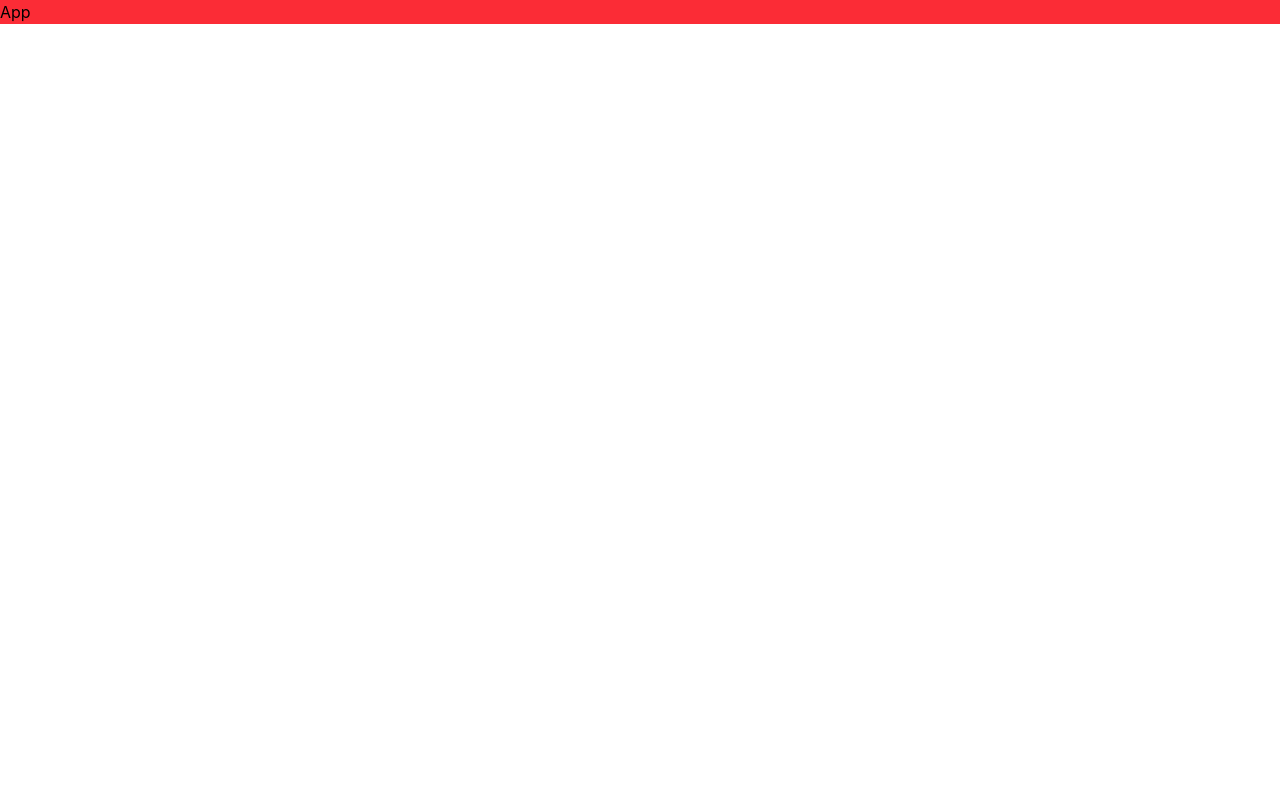
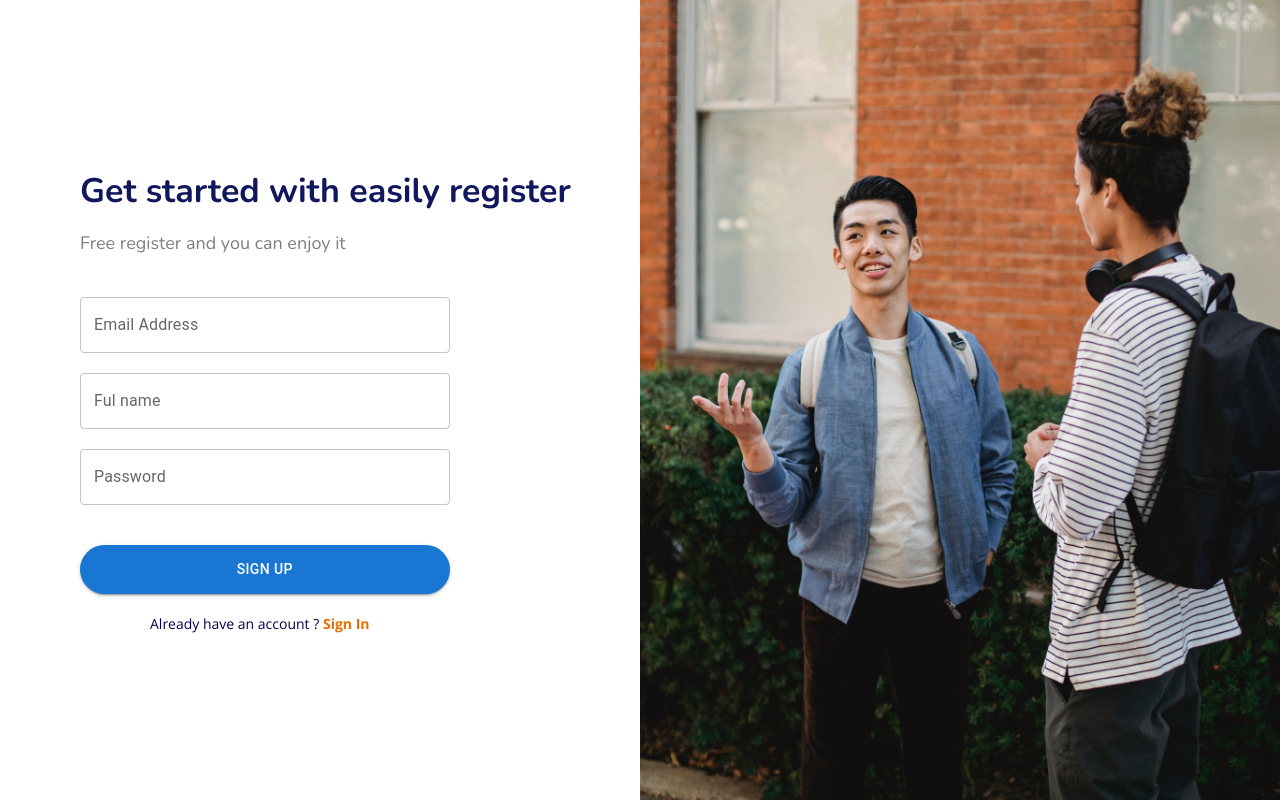
Before and after one commit to mdashikurrahmanmern/Mini-Adda-Chat, a React (Vite) app: page / in a window 1280 px wide. Built offline with nearby package versions, Linux system fonts and the light colour scheme.

Commit message:
feat: add registration part

```diff
--- a/index.html
+++ b/index.html
@@ -4,6 +4,8 @@
     <meta charset="UTF-8" />
     <link rel="icon" type="image/svg+xml" href="/favicon.svg" />
     <meta name="viewport" content="width=device-width, initial-scale=1.0" />
+    <link href="https://fonts.googleapis.com/css2?family=Nunito:ital,wght@0,200..1000;1,200..1000&display=swap" rel="stylesheet">
+    <link href="https://fonts.googleapis.com/css2?family=Open+Sans:ital,wght@0,300..800;1,300..800&display=swap" rel="stylesheet">
     <title>adda-chat</title>
   </head>
   <body>
--- a/package.json
+++ b/package.json
@@ -10,9 +10,13 @@
     "preview": "vite preview"
   },
   "dependencies": {
+    "@emotion/react": "^11.14.0",
+    "@emotion/styled": "^11.14.1",
+    "@mui/material": "^9.4.0",
     "@tailwindcss/vite": "^4.3.3",
     "react": "^19.2.8",
     "react-dom": "^19.2.8",
+    "react-router-dom": "^7.18.4",
     "tailwindcss": "^4.3.3"
   },
   "devDependencies": {
--- a/src/App.jsx
+++ b/src/App.jsx
@@ -1,8 +1,27 @@
 import React from 'react'
+import {
+  createRoutesFromElements,
+  createBrowserRouter,
+  Route,
+  RouterProvider,
+} from "react-router-dom";
+import Registration from './pages/Registration'
+import Login from './pages/Login'
+
+
+const router = createBrowserRouter(
+  createRoutesFromElements(
+    <>
+    <Route path="/" element={<Registration />}></Route>
+    <Route path="/Login" element={<Login />}></Route>
+    </>
+
+  )
+);
 
 const App = () => {
   return (
-    <div className='bg-red-500'>App</div>
+   <RouterProvider router={router} />
   )
 }
 
--- a/src/index.css
+++ b/src/index.css
@@ -1 +1,9 @@
 @import "tailwindcss";
+
+@theme {
+ --color-primary: #11175D;
+ --text-34: 34px;
+ --font-nunito: "Nunito"," sans-serif";
+ --font-opensans: "Open Sans"," sans-serif";
+
+}
--- /dev/null
+++ b/src/pages/Login.jsx
@@ -0,0 +1,9 @@
+import React from 'react'
+
+const Login = () => {
+  return (
+    <div>Login</div>
+  )
+}
+
+export default Login
--- /dev/null
+++ b/src/pages/Registration.jsx
@@ -0,0 +1,30 @@
+import Grid from '@mui/material/Grid';
+import Image from './components/Image'
+import Regone from '../assets/regis.png'
+import TextField from '@mui/material/TextField';
+import Button from '@mui/material/Button';
+
+const Registration = () => {
+  return (
+    <Grid container >
+        <Grid size={6}>
+         <div className='flex justify-end items-center h-full'>
+             <div className='w-[560px]'>
+                <h2 className='text-34 text-primary font-bold font-nunito'>Get started with easily register</h2>
+                <p className='text-lg text-black/50 font-normal font-nunito pt-3!'>Free register and you can enjoy it</p>
+                <TextField className='w-[66%] mt-10!' id="outlined-basic" label="Email Address" variant="outlined" />
+                <TextField className='w-[66%] mt-5!' id="outlined-basic" label="Ful name" variant="outlined" />
+                <TextField className='w-[66%] mt-5!' id="outlined-basic" label="Password" variant="outlined" />
+                <Button className='py-3! rounded-full! w-[66%] mt-10! mb-5!' variant="contained">Sign up</Button>
+                <p className='ml-[70px] text-sm text-[#03014C] font-normal font-opensans'>Already  have an account ? <span className='text-[#EA6C00] font-bold'>Sign In</span></p>
+             </div>
+         </div>
+        </Grid>
+        <Grid size={6}>
+        <Image className='w-full h-screen object-cover' src={Regone}/>
+        </Grid>
+    </Grid>
+  )
+}
+
+export default Registration
--- /dev/null
+++ b/src/pages/components/Image.jsx
@@ -0,0 +1,9 @@
+import React from 'react'
+
+const Image = ({className,src,alt}) => {
+  return (
+    <img className={className} src={src} alt={alt}/>
+  )
+}
+
+export default Image
```
Also changed, not shown: src/assets/regis.png (added), 1 other file (tests, documents, lock files or other folders).
